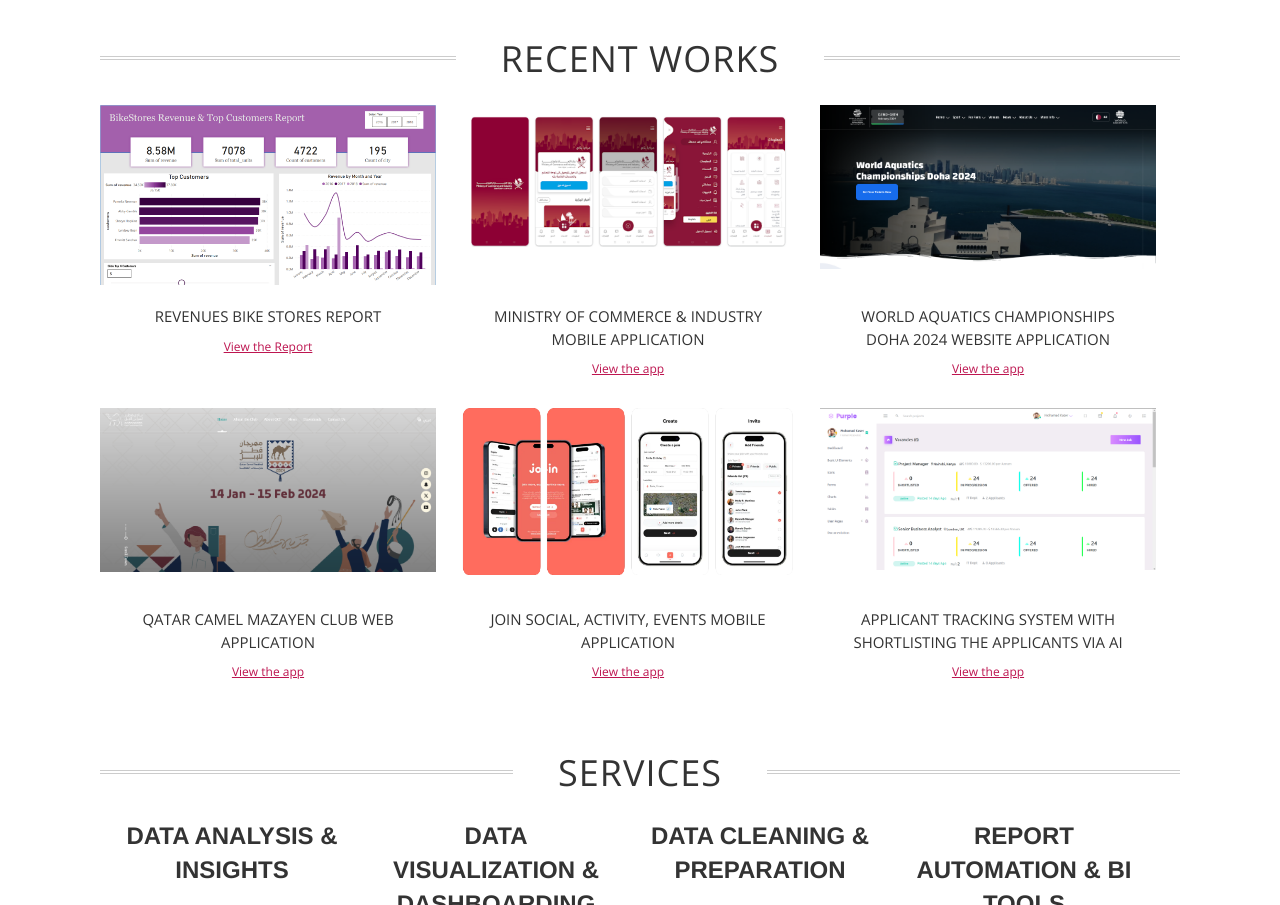
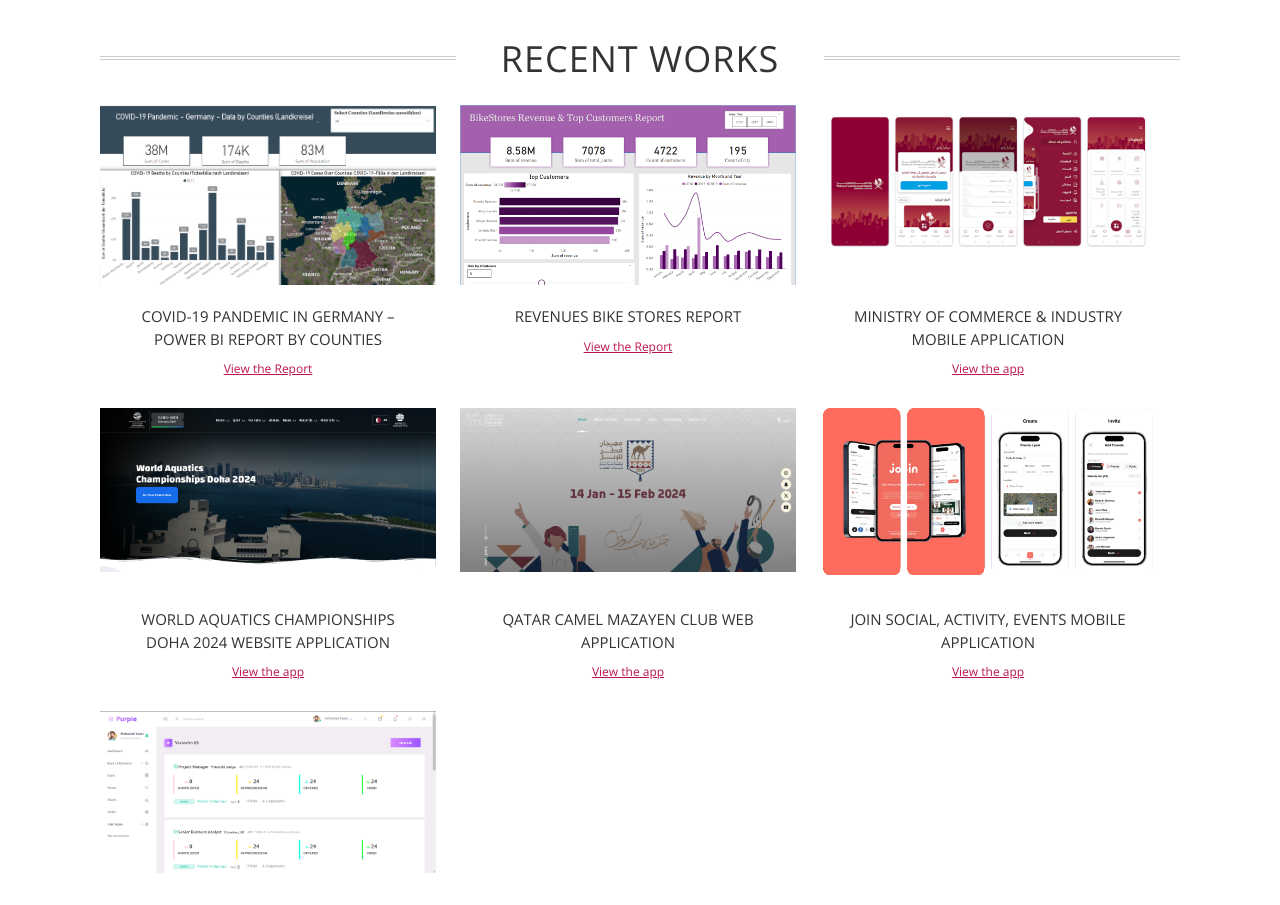
Before and after one commit to MohamadKaser98/MohamadKaser, a plain HTML site: page index.html in a window 1280 px wide. Shown: the part 1101-2006 px from the top of the page. Drawn offline with nearby package versions, Linux system fonts and the light colour scheme; a web font is replaced by a local one.

Commit message:
Add project

```diff
--- a/index.html
+++ b/index.html
@@ -88,6 +88,18 @@
 
 			<div class="thumbnails recentworks row">
 
+				<div class="col-xs-12 col-sm-6 col-md-4 col-lg-4">
+					<a class="thumbnail" href="https://github.com/MohamadKaser98/COVID-19-Pandemic-in-Germany-Power-BI/tree/main">
+						<span class="img">
+							<img src="assets\images/Covid19-report.png" alt="">
+							<!-- <span class="cover"><span class="more">See details &rarr;</span></span> -->
+						</span>
+						<span class="title">COVID-19 Pandemic in Germany – Power BI Report by Counties </span>
+					</a>
+					<span class="details"><a href="https://github.com/MohamadKaser98/COVID-19-Pandemic-in-Germany-Power-BI/tree/main">View the Report</a></span>
+					<h4></h4>
+					<p></p>
+				</div>
 
 				<div class="col-xs-12 col-sm-6 col-md-4 col-lg-4">
 					<a class="thumbnail" href="https://app.powerbi.com/reportEmbed?reportId=a409c725-c441-4770-b3f3-6e4a49b8661d&autoAuth=true&ctid=bb3e9d2a-3b46-4675-82e6-ecc94aef3c7a">
```
Also changed, not shown: assets/images/Covid19-report.png (added).
